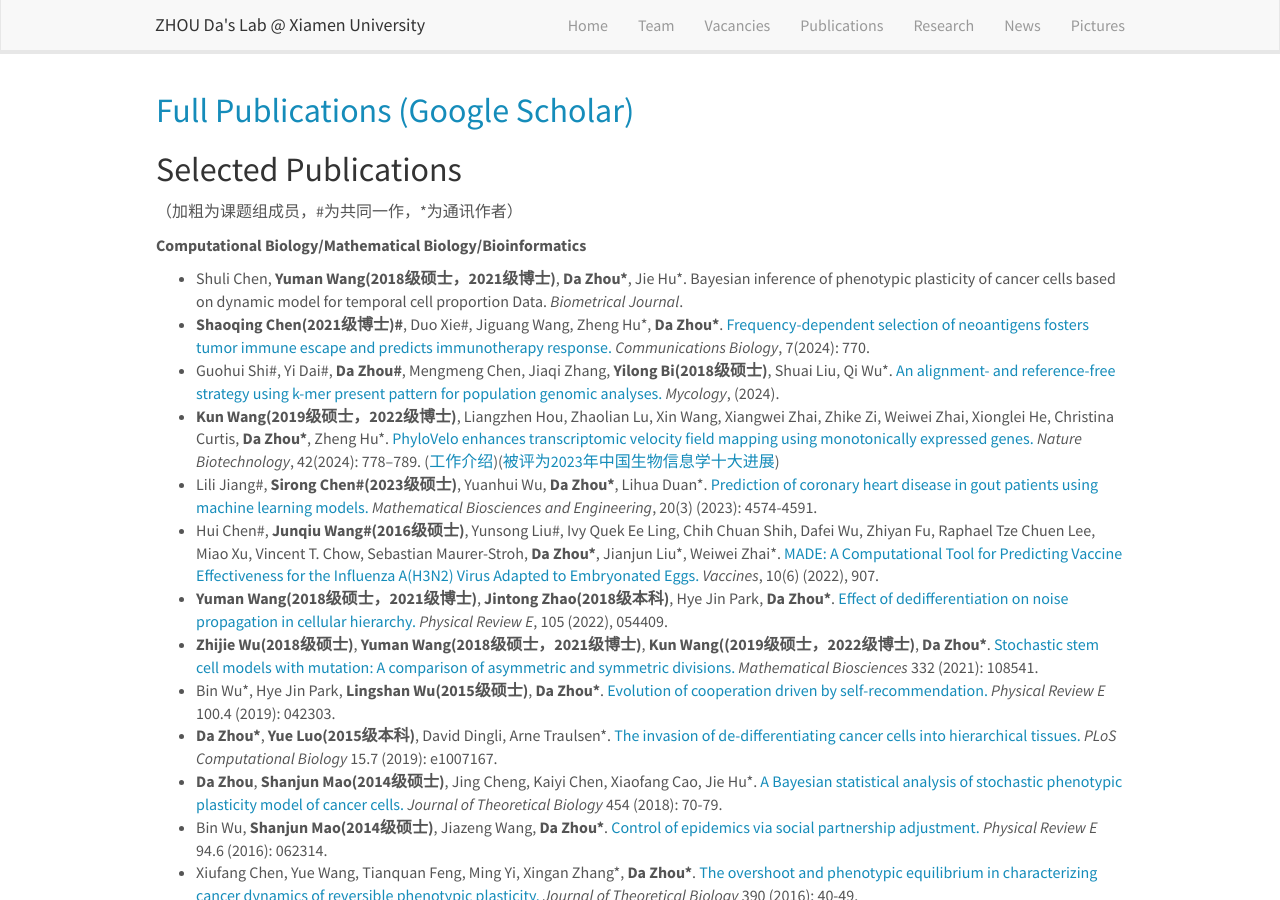
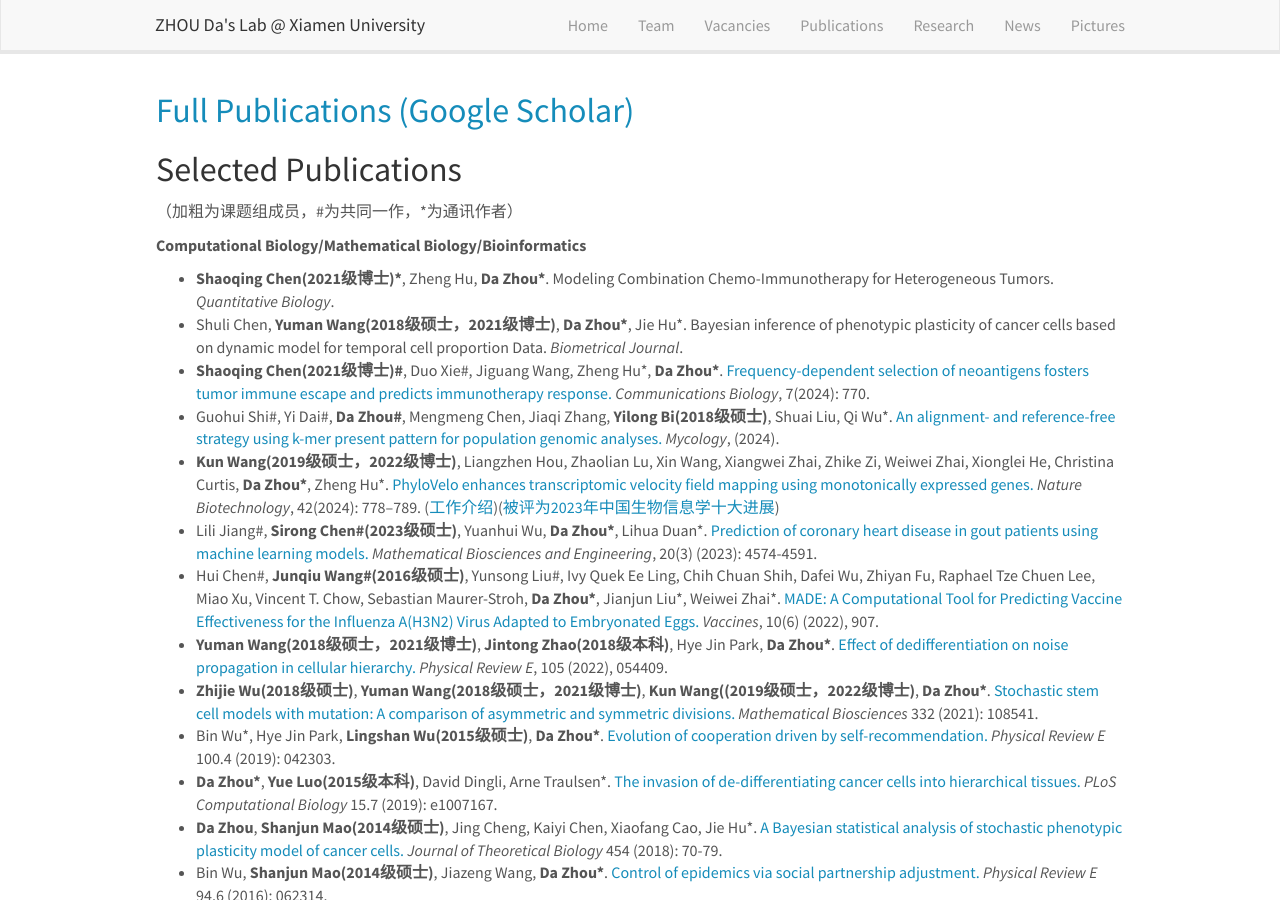
Before and after one commit to ZhouDaLab/zhoudalab.github.io, a Jekyll site: the page built from _pages/publications.md, in a window 1280 px wide and 900 px high. Built offline with Jekyll 4.4.1, drawn with Linux system fonts in a browser that asks for light colours; nearby versions of some CDN libraries.

Commit message:
Update publications.md

```diff
--- a/_pages/publications.md
+++ b/_pages/publications.md
@@ -14,6 +14,7 @@ permalink: /publications/
 
 **Computational Biology/Mathematical Biology/Bioinformatics**
 
+- **Shaoqing Chen(2021级博士)\***, Zheng Hu, **Da Zhou\***. Modeling Combination Chemo-Immunotherapy for Heterogeneous Tumors. *Quantitative Biology*.
 - Shuli Chen, **Yuman Wang(2018级硕士，2021级博士)**, **Da Zhou\***, Jie Hu\*. Bayesian inference of phenotypic plasticity of cancer cells based on dynamic model for temporal cell proportion Data. *Biometrical Journal*.
 -  **Shaoqing Chen(2021级博士)\#**, Duo Xie\#, Jiguang Wang, Zheng Hu\*, **Da Zhou\***. [Frequency-dependent selection of neoantigens fosters tumor immune escape and predicts immunotherapy response.](https://www.nature.com/articles/s42003-024-06460-7) *Communications Biology*, 7(2024): 770.
 - Guohui Shi\#, Yi Dai#, **Da Zhou\#**, Mengmeng Chen, Jiaqi Zhang, **Yilong Bi(2018级硕士)**, Shuai Liu, Qi Wu\*. [An alignment- and reference-free strategy using k-mer present pattern for population genomic analyses.](https://www.tandfonline.com/doi/citedby/10.1080/21501203.2024.2358868?scroll=top&needAccess=true) *Mycology*, (2024).
```
